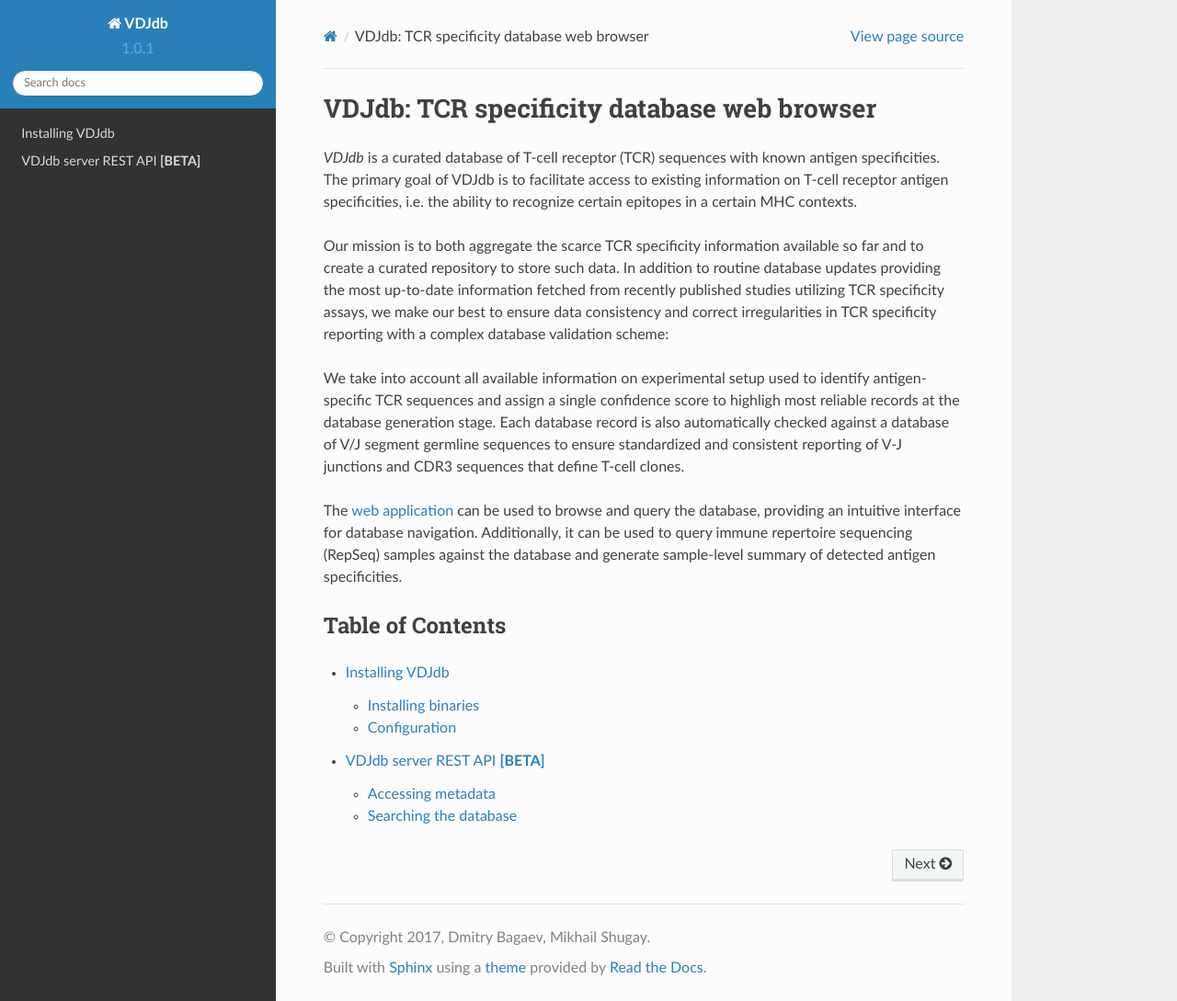
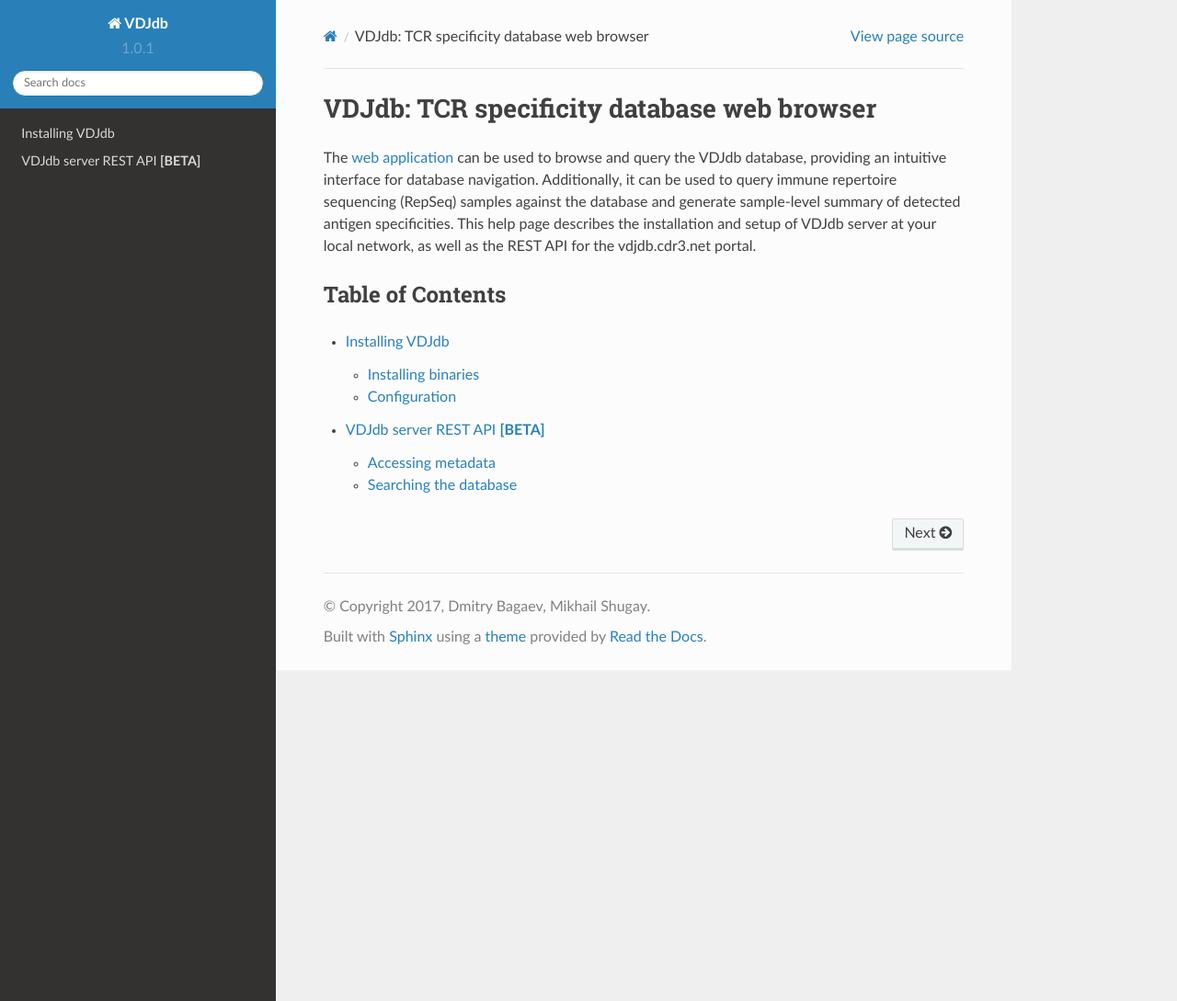
Before and after one commit to antigenomics/vdjdb-server, a Sphinx documentation site: the page built from doc/index.rst, in a window 1280 px wide and 1089 px high. Shown: the whole window at 92% size. Built offline with Sphinx 7.4.7 and the Read the Docs theme 2.0.0, drawn with Linux system fonts in a browser that asks for light colours.

Commit message:
Update docs - 2

```diff
--- a/doc/index.rst
+++ b/doc/index.rst
@@ -6,14 +6,9 @@
 VDJdb: TCR specificity database web browser
 ===========================================
 
-*VDJdb* is a curated database of T-cell receptor (TCR) sequences with known antigen specificities. The primary goal of VDJdb is to facilitate access to existing information on T-cell receptor antigen specificities, i.e. the ability to recognize certain epitopes in a certain MHC contexts.
-
-Our mission is to both aggregate the scarce TCR specificity information available so far and to create a curated repository to store such data. In addition to routine database updates providing the most up-to-date information fetched from recently published studies utilizing TCR specificity assays, we make our best to ensure data consistency and correct irregularities in TCR specificity reporting with a complex database validation scheme:
-
-We take into account all available information on experimental setup used to identify antigen-specific TCR sequences and assign a single confidence score to highligh most reliable records at the database generation stage.
-Each database record is also automatically checked against a database of V/J segment germline sequences to ensure standardized and consistent reporting of V-J junctions and CDR3 sequences that define T-cell clones.
-
-The `web application <https://vdjdb.cdr3.net>`__ can be used to browse and query the database, providing an intuitive interface for database navigation. Additionally, it can be used to query immune repertoire sequencing (RepSeq) samples against the database and generate sample-level summary of detected antigen specificities.
+The `web application <https://vdjdb.cdr3.net>`__ can be used to browse and query the VDJdb database, providing an intuitive interface for database navigation.
+Additionally, it can be used to query immune repertoire sequencing (RepSeq) samples against the database and generate sample-level summary of detected antigen specificities.
+This help page describes the installation and setup of VDJdb server at your local network, as well as the REST API for the vdjdb.cdr3.net portal.
 
 Table of Contents
 -----------------
--- a/doc/install.rst
+++ b/doc/install.rst
@@ -4,6 +4,8 @@ Installing VDJdb
 ----------------
 
 VDJdb uses VDJtools API and VDJdb API as a back-end. The software utilizes Play framework for running the server instance.
+You should first download and compile the VDJtools and VDJdb-standalone software using ``mvn clean install`` and ``gradle clean build``
+respectively. Please check that the versions of VDJtools and VDJdb-standalone are matched to that in ``.sbt`` file coming with VDJdb-server.
 
 First make sure that you have installed Java Runtime Environment (JRE) v1.8 by running
 ``java -version``.  Any recent Linux distribution will provide it via its
```
